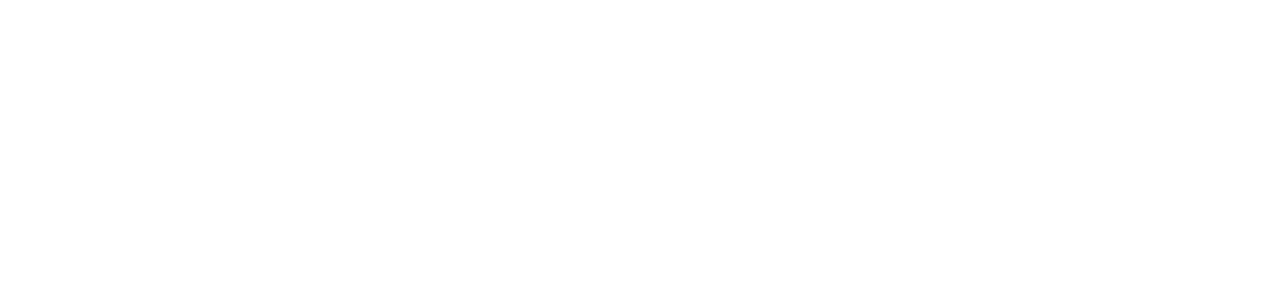
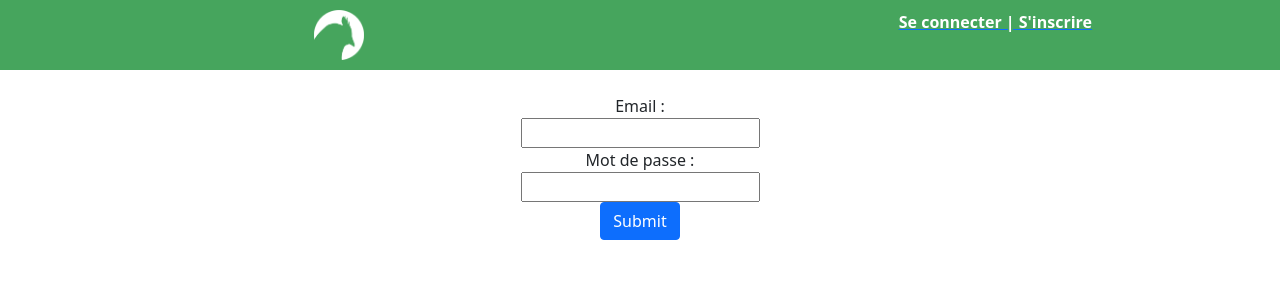
Before and after one commit to Sneak-ySnake/ProjetReseauSocialProFrontEnd---Projet-fil-rouge-, a React (Create React App) app: page /connexion in a window 1280 px wide. Shown: the top 300 px of the page. Built offline with nearby package versions, Linux system fonts and the light colour scheme.

Commit message:
test composant connexion

```diff
--- a/src/App.js
+++ b/src/App.js
@@ -9,6 +9,7 @@
 } from "react-router-dom";
 import Home from './components/Home';
 import HeaderNonConnecte from './components/HeaderNonConnecte';
+import Connexion from './components/Connexion';
 
 function App() {
   return (
@@ -19,6 +20,11 @@
 
           <Route path="/home">
               <HeaderNonConnecte />
+          </Route>
+
+          <Route path="/connexion">
+              <HeaderNonConnecte />
+              <Connexion />
           </Route>
 
           <Route path="/test">
--- /dev/null
+++ b/src/components/Connexion.js
@@ -0,0 +1,38 @@
+import React from "react";
+import axios from "axios";
+import "bootstrap/dist/css/bootstrap.min.css";
+
+class Connexion extends React.Component {
+    constructor() {
+        super();
+
+        this.state = {
+            id: "",
+            mdp: ""
+        };
+    }
+
+    render() {
+        return(
+            <div className="Connexion">
+                <form>
+                    <br/>
+                    Email :
+                    <br/>
+                    <input type="text" name="id"></input>
+                    <br/>
+                    Mot de passe :
+                    <br/>
+                    <input type="password" name="mdp"></input>
+                    <br/>
+                    <input class="btn btn-primary" type="submit"></input>
+                </form>
+
+            </div>
+        );
+    }
+
+}
+
+
+export default Connexion;
--- a/src/components/HeaderNonConnecte.js
+++ b/src/components/HeaderNonConnecte.js
@@ -17,8 +17,8 @@
 
                     </div>
                     <div class="col">
-                        <span className="headerText" >Se connecter  |</span>
-                        <span className="headerText" > S'inscrire</span>
+                        <a href="/connexion"><span className="headerText" >Se connecter  |</span></a>
+                        <a href="/inscription"><span className="headerText" > S'inscrire</span></a>
                     </div>
                 </div>
 
```
